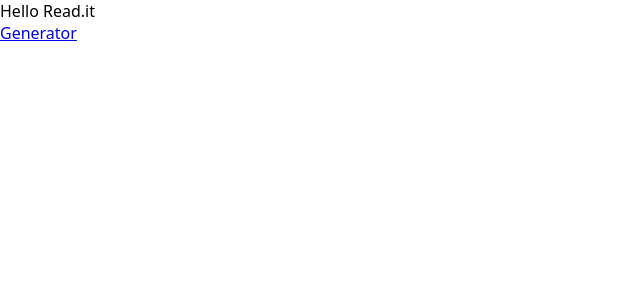
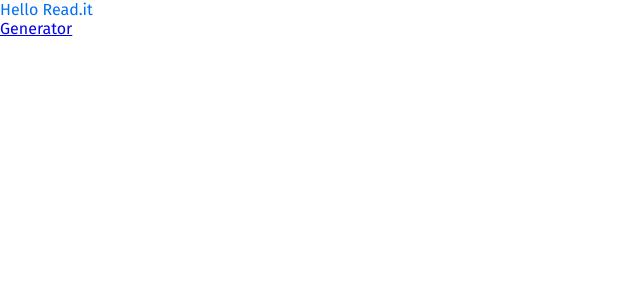
Before and after one commit to Wechoo/readit, a Next.js app: page / in a window 1280 px wide. Shown: the top 300 px of the page, without its empty margins (0-640 px from the left). Built offline with nearby package versions, Linux system fonts and the light colour scheme.

Commit message:
feat: config themeprovider

```diff
--- a/src/pages/_app.tsx
+++ b/src/pages/_app.tsx
@@ -1,14 +1,41 @@
 import React from 'react'
 import { AppProps } from 'next/app'
 
+import { ThemeProvider } from 'styled-components'
+
 import GlobalStyle from '../styles/global'
+
+const colors = {
+  blue: '#1771F7',
+  darkBlue: '#085ddd',
+  lightBlue: '#F2F5FA',
+  eerieBlack: '#202020',
+  jet: '#2B2B2B',
+  gunmetal: '#31373D',
+  neutral: '#ECECEC',
+  platinum: '#EBEBEB',
+  white: '#FFFFFF',
+  transparent: 'transparent'
+}
+
+const theme = {
+  colors: {
+    primary: '#0070f3'
+  },
+  button: {
+    primary: {
+      default: { light: colors.blue, dark: colors.blue },
+      hover: { light: colors.darkBlue, dark: colors.darkBlue }
+    }
+  }
+}
 
 const MyApp: React.FC<AppProps> = ({ Component, pageProps }) => {
   return (
-    <>
+    <ThemeProvider theme={theme}>
       <Component {...pageProps} />
       <GlobalStyle />
-    </>
+    </ThemeProvider>
   )
 }
 
--- a/src/pages/index.tsx
+++ b/src/pages/index.tsx
@@ -7,10 +7,18 @@ const Home: React.FC = () => {
     <div>
       <Head>
         <title>Read.it</title>
+        <link
+          rel="preload"
+          href="/fonts/FiraSans-Regular.ttf"
+          as="font"
+          crossOrigin=""
+        />
       </Head>
 
       <main>Hello Read.it</main>
-      <Link href="/generator"><a>Generator</a></Link>
+      <Link href="/generator">
+        <a>Generator</a>
+      </Link>
     </div>
   )
 }
--- a/src/styles/global.ts
+++ b/src/styles/global.ts
@@ -1,6 +1,13 @@
 import { createGlobalStyle } from 'styled-components'
 
 const GlobalStyle = createGlobalStyle`
+  @font-face {
+    font-family: "FiraSans";
+    src: url("/fonts/FiraSans-Regular.ttf");
+    font-style: normal;
+    font-weight: 400;
+    font-display: swap;
+  }
   * {
     margin: 0;
     padding: 0;
@@ -8,8 +15,8 @@ const GlobalStyle = createGlobalStyle`
     box-sizing: border-box;
   }
   body {
-    font-family: system-ui;
-    background: #FFFFFF;
+    font-family: 'FiraSans', system-ui;
+    color: ${({ theme }) => theme.colors.primary};
     min-height: 100vh;
   }
 `
```
Also changed, not shown: src/components/Button/types.ts (added, +10 -0 lines), public/fonts/FiraSans-Regular.ttf (added), src/components/Button/index.tsx (added), src/theme/index.ts (added).
